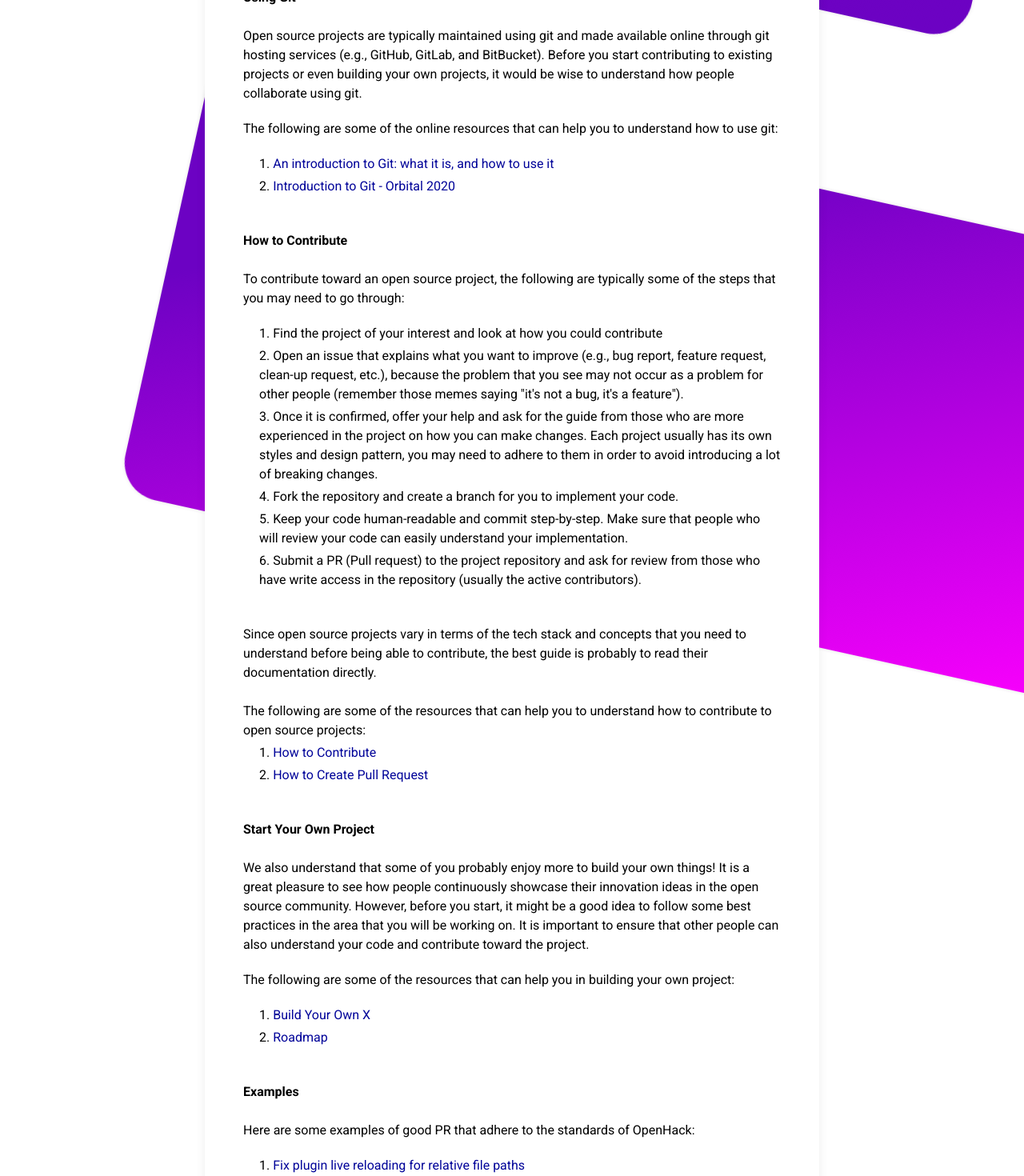
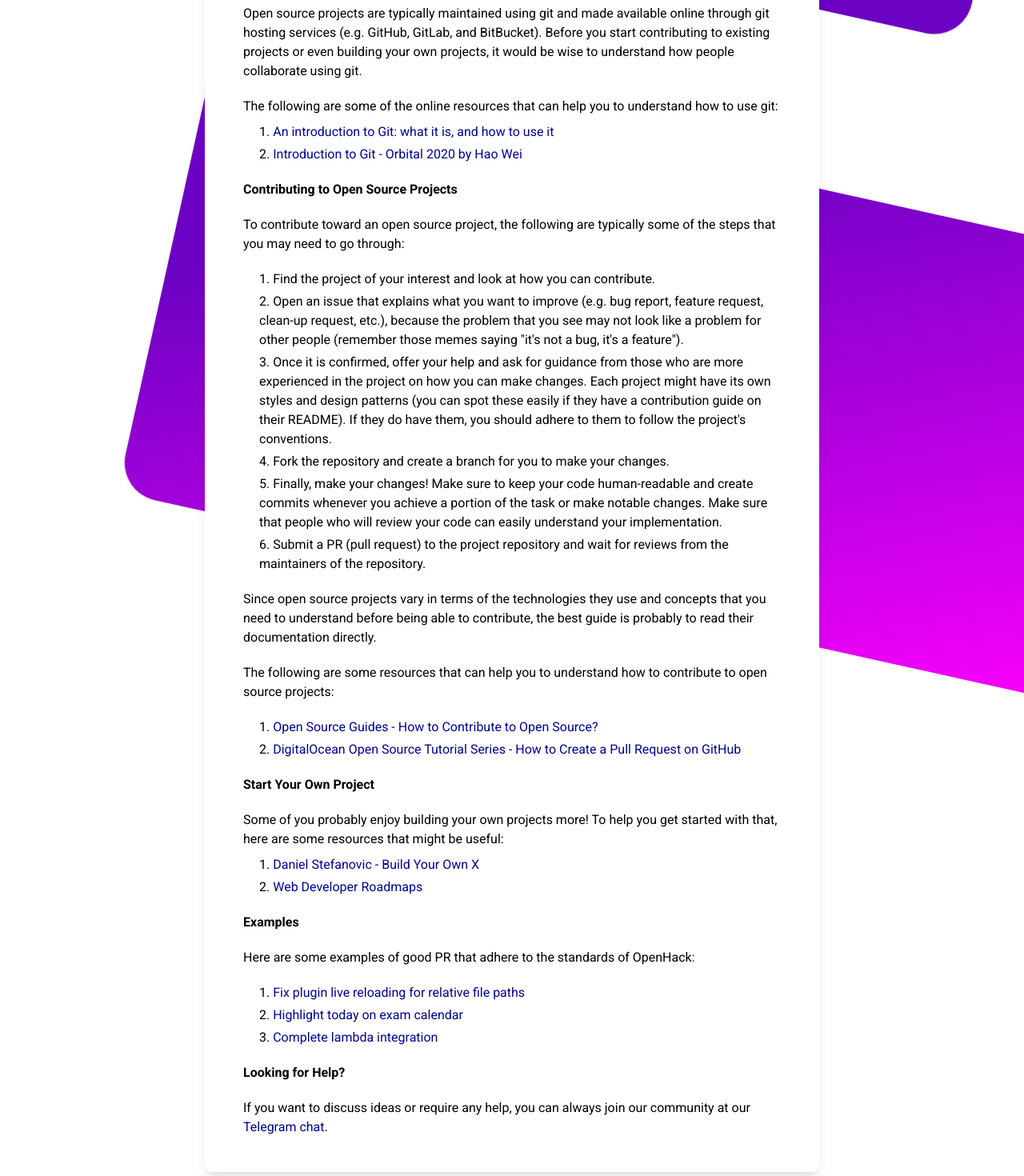
Before and after one commit to nushackers/openhack, a Next.js app: page /start in a window 1280 px wide. Shown: the part 400-1870 px from the top of the page at 80% size. Built offline with nearby package versions, Linux system fonts and the light colour scheme.

Commit message:
Do some copy editing

```diff
--- a/pages/start.js
+++ b/pages/start.js
@@ -12,17 +12,16 @@ const Start = () => (
       we will help you to get started to work on open source projects.
     </Text>
 
-    <br />
     <h3>Using Git</h3>
-    <br />
-    <Text className="mb-5">
+
+    <Text className="my-5">
       Open source projects are typically maintained using git and made available
-      online through git hosting services (e.g., GitHub, GitLab, and BitBucket).
+      online through git hosting services (e.g. GitHub, GitLab, and BitBucket).
       Before you start contributing to existing projects or even building your
       own projects, it would be wise to understand how people collaborate using
       git.
     </Text>
-    <Text className="mb-5">
+    <Text className="mt-5 mb-2">
       The following are some of the online resources that can help you to
       understand how to use git:
     </Text>
@@ -37,64 +36,62 @@ const Start = () => (
       </li>
       <li className="ml-5 my-1">
         <a target="_blank" href="https://orb2020-git.github.io/">
-          Introduction to Git - Orbital 2020
+          Introduction to Git - Orbital 2020 by Hao Wei
         </a>
       </li>
     </ol>
 
-    <br />
-    <h3>How to Contribute</h3>
-    <br />
-    <Text className="mb-5">
+    <h3>Contributing to Open Source Projects</h3>
+    <Text className="my-5">
       To contribute toward an open source project, the following are typically
       some of the steps that you may need to go through:
     </Text>
     <ol className="mb-5">
       <li className="ml-5 my-1">
-        Find the project of your interest and look at how you could contribute
+        Find the project of your interest and look at how you can contribute.
       </li>
       <li className="ml-5 my-1">
-        Open an issue that explains what you want to improve (e.g., bug report,
+        Open an issue that explains what you want to improve (e.g. bug report,
         feature request, clean-up request, etc.), because the problem that you
-        see may not occur as a problem for other people (remember those memes
+        see may not look like a problem for other people (remember those memes
         saying "it's not a bug, it's a feature").
       </li>
       <li className="ml-5 my-1">
-        Once it is confirmed, offer your help and ask for the guide from those
+        Once it is confirmed, offer your help and ask for guidance from those
         who are more experienced in the project on how you can make changes.
-        Each project usually has its own styles and design pattern, you may need
-        to adhere to them in order to avoid introducing a lot of breaking
-        changes.
+        Each project might have its own styles and design patterns (you can spot
+        these easily if they have a contribution guide on their README). If they
+        do have them, you should adhere to them to follow the project's
+        conventions.
       </li>
       <li className="ml-5 my-1">
-        Fork the repository and create a branch for you to implement your code.
+        Fork the repository and create a branch for you to make your changes.
       </li>
       <li className="ml-5 my-1">
-        Keep your code human-readable and commit step-by-step. Make sure that
-        people who will review your code can easily understand your
-        implementation.
+        Finally, make your changes! Make sure to keep your code human-readable
+        and create commits whenever you achieve a portion of the task or make
+        notable changes. Make sure that people who will review your code can
+        easily understand your implementation.
       </li>
       <li className="ml-5 my-1">
-        Submit a PR (Pull request) to the project repository and ask for review
-        from those who have write access in the repository (usually the active
-        contributors).
+        Submit a PR (pull request) to the project repository and wait for
+        reviews from the maintainers of the repository.
       </li>
     </ol>
-    <br />
-    <Text>
-      Since open source projects vary in terms of the tech stack and concepts
-      that you need to understand before being able to contribute, the best
-      guide is probably to read their documentation directly.
+
+    <Text className="my-5">
+      Since open source projects vary in terms of the technologies they use and
+      concepts that you need to understand before being able to contribute, the
+      best guide is probably to read their documentation directly.
     </Text>
-    <br />
-    <Text>
-      The following are some of the resources that can help you to understand
-      how to contribute to open source projects:
+    <Text className="my-5">
+      The following are some resources that can help you to understand how to
+      contribute to open source projects:
     </Text>
     <ol className="mb-5">
       <li className="ml-5 my-1">
         <a target="_blank" href="https://opensource.guide/how-to-contribute/">
-          How to Contribute
+          Open Source Guides - How to Contribute to Open Source?
         </a>
       </li>
       <li className="ml-5 my-1">
@@ -102,25 +99,16 @@ const Start = () => (
           target="_blank"
           href="https://www.digitalocean.com/community/tutorials/how-to-create-a-pull-request-on-github"
         >
-          How to Create Pull Request
+          DigitalOcean Open Source Tutorial Series - How to Create a Pull
+          Request on GitHub
         </a>
       </li>
     </ol>
 
-    <br />
     <h3>Start Your Own Project</h3>
-    <br />
-    <Text className="mb-5">
-      We also understand that some of you probably enjoy more to build your own
-      things! It is a great pleasure to see how people continuously showcase
-      their innovation ideas in the open source community. However, before you
-      start, it might be a good idea to follow some best practices in the area
-      that you will be working on. It is important to ensure that other people
-      can also understand your code and contribute toward the project.
-    </Text>
-    <Text className="mb-5">
-      The following are some of the resources that can help you in building your
-      own project:
+    <Text className="mt-5 mb-2">
+      Some of you probably enjoy building your own projects more! To help you
+      get started with that, here are some resources that might be useful:
     </Text>
     <ol className="mb-5">
       <li className="ml-5 my-1">
@@ -128,20 +116,18 @@ const Start = () => (
           target="_blank"
           href="https://github.com/danistefanovic/build-your-own-x"
         >
-          Build Your Own X
+          Daniel Stefanovic - Build Your Own X
         </a>
       </li>
       <li className="ml-5 my-1">
         <a target="_blank" href="https://roadmap.sh/">
-          Roadmap
+          Web Developer Roadmaps
         </a>
       </li>
     </ol>
 
-    <br />
     <h3>Examples</h3>
-    <br />
-    <Text className="mb-5">
+    <Text className="my-5">
       Here are some examples of good PR that adhere to the standards of
       OpenHack:
     </Text>
@@ -169,11 +155,10 @@ const Start = () => (
       </li>
     </ol>
 
-    <br />
     <h3>Looking for Help?</h3>
-    <br />
-    <Text className="mb-5">
-      If you are still stuck, you can always ask for help on our{" "}
+    <Text className="my-5">
+      If you want to discuss ideas or require any help, you can always join our
+      community at our{" "}
       <a target="_blank" href="https://t.me/nushackers_chat">
         Telegram chat
       </a>
```
